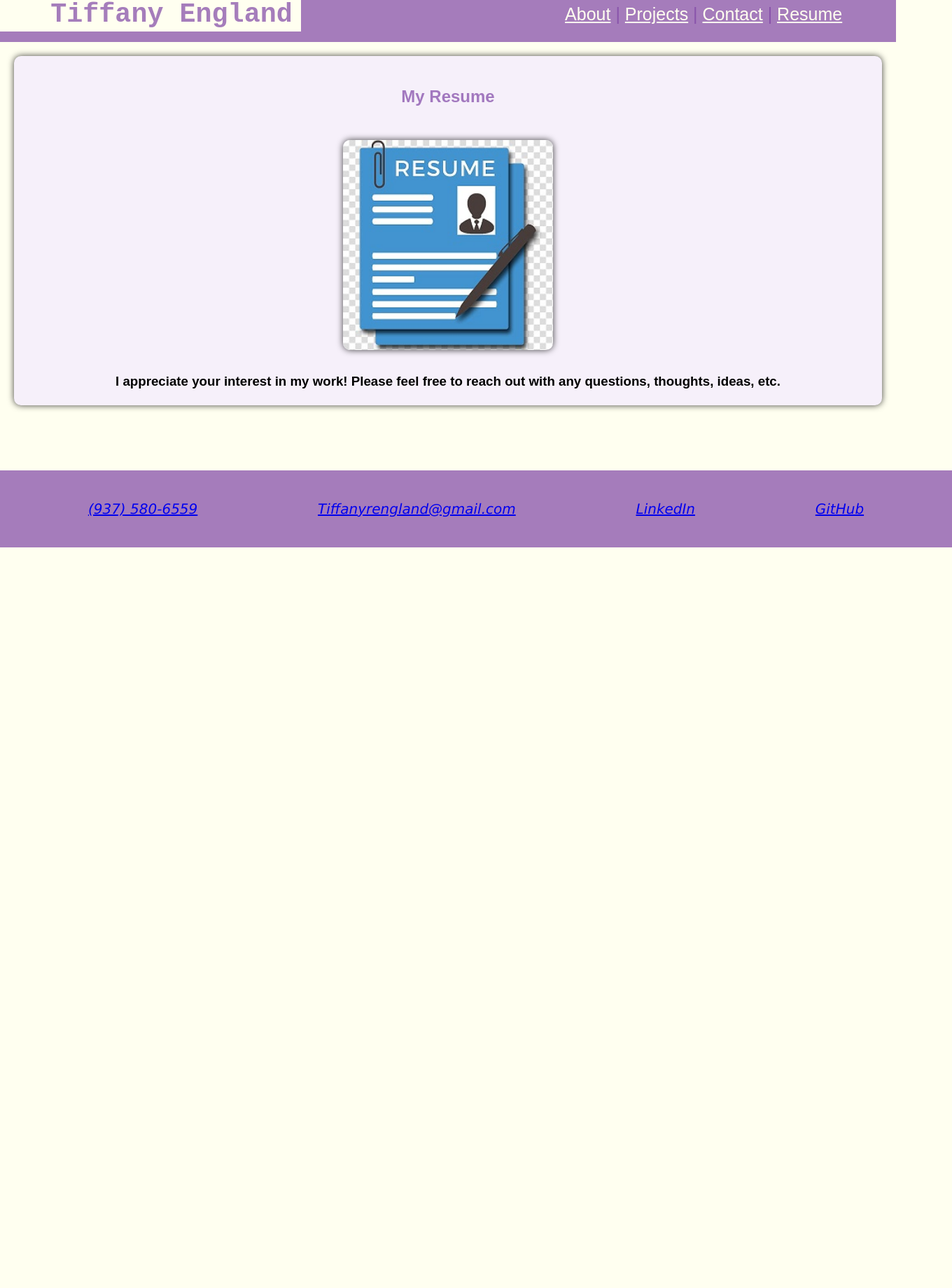
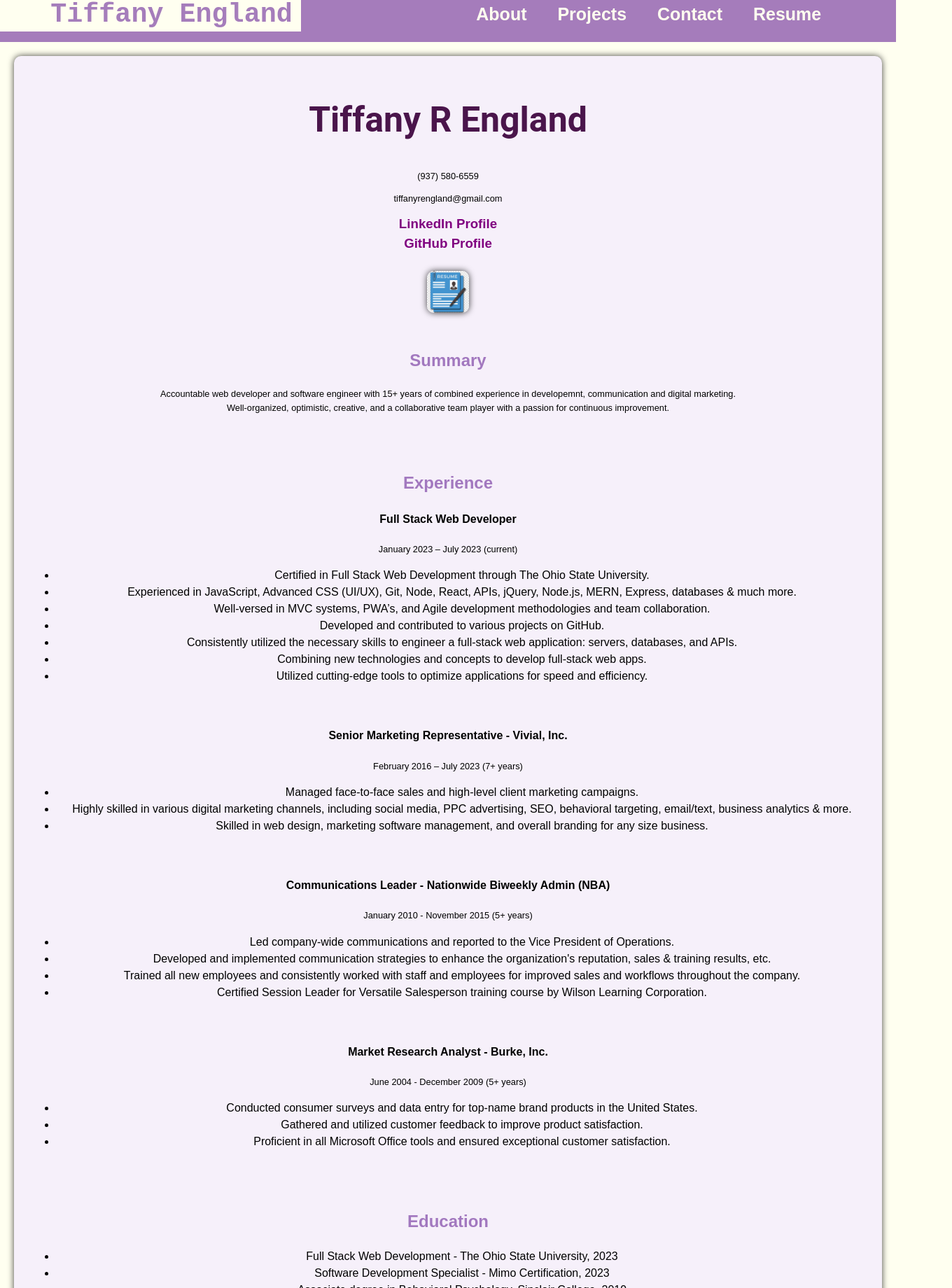
Before and after one commit to Trengland/React-Portfolio, a React (Create React App) app: page /react-portfolio/resume in a window 1280 px wide. Shown: the part 18-1858 px from the top of the page at 70% size, 1360 px wide, since content can reach past the window. Before the commit the page ends 800 px from the top, so only its background shows below. Built offline with nearby package versions, Linux system fonts and the light colour scheme.

Commit message:
updated resume page, nav, footer and styling

```diff
--- a/src/components/about/about.js
+++ b/src/components/about/about.js
@@ -12,13 +12,16 @@ function About() {
       <a rel="noreferrer" target="_blank" href="https://www.linkedin.com/in/tiffany-england-39374b55/">
       <img alt='profile' id="profileimage" src={me}/>
       </a>
-      <p>Highly accountable and ever-optimistic, having a strong background and expertise in Digital Marketing & Communications. I am certified through The Ohio State University as a Full-stack Web Developer.
+      <p>Highly accountable and ever-optimistic, having a strong background and expertise in Digital Marketing & Communications. <br></br>
+      I am also certified through The Ohio State University as a Full-stack Web Developer.
         <br></br>
         <br></br>
-        According to multiple references, I am an organized, creative and extremely hard working individual. I collaborate well as a team while remaining diligent as an individual. I value efficiency and thorough communication.
+        According to multiple references, I am an organized, creative and extremely hard working individual. <br></br>
+        I collaborate well as a team while remaining diligent as an individual. I value efficiency and thorough communication.
         <br></br>
         <br></br>
-        Prior education in Behavioral Psychology has allowed me to keep a curious and open mind regarding work, ideas, teammates and projects. It also aids in my abilty to effectively communicate with any/all personality types.
+        Prior education in Behavioral Psychology has allowed me to keep a curious and open mind regarding work, ideas, teammates & projects. <br></br>
+        It also aids in my abilty to effectively communicate with any/all personality types.
         <br></br>
         <br></br>
         <br></br>
--- a/src/components/contact/style.css
+++ b/src/components/contact/style.css
@@ -1,4 +1,4 @@
-#address {
+#addresscontact {
     padding-top: 90px;
     font-size: 20px;
 }
@@ -38,5 +38,11 @@
 
 
 .contact-info > div {
-    flex: 0 0 77%;
+    flex: 0 0 75%;
 }
+
+a {
+    color: purple;
+    text-decoration: none;
+    font-weight: bold;
+}
--- a/src/components/footer/footer.js
+++ b/src/components/footer/footer.js
@@ -7,10 +7,10 @@ function Footer() {
         <footer id="entireFooter" >
     <div>
       <address id="footerAddress" >
-        <a href="tel:+19375806559">
+        <a href="tel:+19375806559" id="phone" >
           (937) 580-6559
         </a>
-        <a href="mailto:tiffanyrengland@gmail.com">
+        <a href="mailto:tiffanyrengland@gmail.com" id="email" >
           Tiffanyrengland@gmail.com </a>
           <a href="https://www.linkedin.com/in/tiffany-england-39374b55/" id="linkedin">
               LinkedIn
--- a/src/components/footer/style.css
+++ b/src/components/footer/style.css
@@ -18,7 +18,49 @@ footer {
     display: flex;
     justify-content: space-between;
     padding: 40px;
-    position: fixed;
+    position: relative;
     bottom: 0;
     width: 100%;
 }
+
+#linkedin {
+   color:azure;
+}
+
+#github {
+    color:azure;
+}
+
+#email {
+    color:azure;
+}
+
+#phone {
+    color:azure;
+}
+
+#linkedin:hover {
+    color: var(--secondary);
+
+}
+
+#github:hover {
+    color: var(--secondary);
+}
+
+#email:hover {
+    color: var(--secondary);
+}
+
+#phone:hover {
+    color: var(--secondary);
+}
+
+#linkedin, #github, #email, #phone {
+    transition: transform 0.2s ease-in-out;
+}
+
+#linkedin:hover, #github:hover, #email:hover, #phone:hover {
+    color: var(--secondary);
+    transform: scale(1.1); /* You can adjust the scale factor as needed */
+}
--- a/src/components/nav/nav.js
+++ b/src/components/nav/nav.js
@@ -4,14 +4,14 @@ import { Outlet, Link } from "react-router-dom";
 
 function Nav() {
   return (
-<div id="navItems" >
+<div id="allnavItems" >
     <Link id="about" to="/">About</Link>
-      <span>&nbsp;|&nbsp;</span>
-    <Link id="about" to="/projects">Projects</Link>
-      <span>&nbsp;|&nbsp;</span>
-    <Link id="about" to="/contact">Contact</Link>
-      <span>&nbsp;|&nbsp;</span>
-    <Link id="about" to="/resume">Resume</Link>
+      <span>&nbsp;&nbsp;</span>
+    <Link id="projects" to="/projects">Projects</Link>
+      <span>&nbsp;&nbsp;</span>
+    <Link id="contact" to="/contact">Contact</Link>
+      <span>&nbsp;&nbsp;</span>
+    <Link id="resume" to="/resume">Resume</Link>
   <Outlet/>
 </div>
 
--- a/src/components/nav/style.css
+++ b/src/components/nav/style.css
@@ -1,12 +1,25 @@
-#navItems {
+#allnavItems {
     font-size: 25px;
     color: var(--tertiary);
 }
 
-#about {
-    color: #fffff0;
+#navItems:hover {
+    color: rgb(245, 245, 192);
 }
 
-#about:hover {
-    color: var(--dark)
+#about,
+#projects,
+#contact,
+#resume {
+    color: #fffff0;
+    margin-right: 30px; /* Adjust the margin value as needed */
 }
+
+
+#about:hover,
+#projects:hover,
+#contact:hover,
+#resume:hover {
+    color: var(--secondary);
+    font-size: 26px;
+}
--- a/src/components/projects/style.css
+++ b/src/components/projects/style.css
@@ -92,16 +92,16 @@
 }
 
 .work5 {
-    background-image: url("https://user-images.githubusercontent.com/122329399/223573775-5497b06d-b9bd-4204-97f3-0b10505cc2fb.png");
+    background-image: url("C:\Users\Tiffany\bootcamp\react-portfolio\src\images\ScreenshotPerformanceGains.jpg");
 }
 
 .work6 {
     background-image: url("https://user-images.githubusercontent.com/122329399/220512227-be936478-e44c-433d-98e2-58a12ad1e87e.png");
 }
 
-.work7 {
+/* .work7 {
     background-image: url("https://user-images.githubusercontent.com/122329399/224814764-8705afde-dc67-49fe-ab98-7aea5b0f97a1.png")
-}
+} */
 
 .work8 {
     background-image: url("https://user-images.githubusercontent.com/122329399/221688151-d932e1d9-502d-4fcf-bbbc-1c4cefd8e8c8.png")
--- a/src/components/resume/resume.js
+++ b/src/components/resume/resume.js
@@ -6,16 +6,95 @@ function Resume() {
   const resumeUrl = 'https://docs.google.com/document/d/1HBI5CIlyqa3DUOjmyjcGz5Um0SZGufHfpi0wl4p6W1M/edit?usp=sharing';
 
   return (
-    <div id="resume">
-      <h2>My Resume</h2>
-      <br />
+
+    <div id="resumepage">
+      <h1>Tiffany R England</h1>
+      <p>(937) 580-6559</p>
+      <p>tiffanyrengland@gmail.com</p>
+      <h3><a href="https://www.linkedin.com/in/tiffany-england-39374b55/" target="_blank">LinkedIn Profile</a></h3>
+      <h3><a href="https://github.com/Trengland" target="_blank">GitHub Profile</a></h3>
+      <br></br>
       <a href={resumeUrl} target="_blank" rel="noreferrer">
-        <img id="resumeImg" src={resume} alt="Resume" />
-      </a>
-      <br />
-      <br />
-      <h3>I appreciate your interest in my work! Please feel free to reach out with any questions, thoughts, ideas, etc.</h3>
+     <img id="resumeImg" src={resume} alt="Resume" />
+    </a>
+
+<br>
+</br>
+<br></br>
+      <h2>Summary</h2>
+      <p>
+        Accountable web developer and software engineer with 15+ years of combined experience in developemnt, communication and digital marketing.<br></br>
+        Well-organized, optimistic, creative, and a collaborative team player with a passion for continuous improvement.
+      </p>
+    <br></br>
+    <br></br>
+      <h2>Experience</h2>
+      <h4>Full Stack Web Developer</h4>
+      <p>January 2023 – July 2023 (current)</p>
+      <ul>
+        <li>Certified in Full Stack Web Development through The Ohio State University.</li>
+        <li>Experienced in JavaScript, Advanced CSS (UI/UX), Git, Node, React, APIs, jQuery, Node.js, MERN, Express, databases & much more.</li>
+        <li>Well-versed in MVC systems, PWA’s, and Agile development methodologies and team collaboration.</li>
+        <li>Developed and contributed to various projects on GitHub.</li>
+        <li>Consistently utilized the necessary skills to engineer a full-stack web application: servers, databases, and APIs.</li>
+        <li>Combining new technologies and concepts to develop full-stack web apps.</li>
+        <li>Utilized cutting-edge tools to optimize applications for speed and efficiency.</li>
+      </ul>
+    <br></br>
+      <h4>Senior Marketing Representative - Vivial, Inc.</h4>
+      <p>February 2016 – July 2023 (7+ years)</p>
+      <ul>
+        <li>Managed face-to-face sales and high-level client marketing campaigns.</li>
+        <li>Highly skilled in various digital marketing channels, including social media, PPC advertising, SEO, behavioral targeting, email/text, business analytics & more.</li>
+        <li>Skilled in web design, marketing software management, and overall branding for any size business.</li>
+      </ul>
+    <br></br>
+      <h4>Communications Leader - Nationwide Biweekly Admin (NBA)</h4>
+      <p>January 2010 - November 2015 (5+ years)</p>
+      <ul>
+        <li>Led company-wide communications and reported to the Vice President of Operations.</li>
+        <li>Developed and implemented communication strategies to enhance the organization's reputation, sales & training results, etc.</li>
+        <li>Trained all new employees and consistently worked with staff and employees for improved sales and workflows throughout the company.</li>
+        <li>Certified Session Leader for Versatile Salesperson training course by Wilson Learning Corporation.</li>
+      </ul>
+    <br></br>
+      <h4>Market Research Analyst - Burke, Inc.</h4>
+      <p>June 2004 - December 2009 (5+ years)</p>
+      <ul>
+        <li>Conducted consumer surveys and data entry for top-name brand products in the United States.</li>
+        <li>Gathered and utilized customer feedback to improve product satisfaction.</li>
+        <li>Proficient in all Microsoft Office tools and ensured exceptional customer satisfaction.</li>
+      </ul>
+    <br></br>
+    <br></br>
+      <h2>Education</h2>
+      <ul>
+        <li>Full Stack Web Development - <span>The Ohio State University</span>, 2023</li>
+        <li>Software Development Specialist - <span>Mimo Certification</span>, 2023</li>
+        <li>Associate degree in Behavioral Psychology, <span>Sinclair College</span>, 2019</li>
+        <li>Certified Session Leader – Sales & Communication, <span>Wilson Learning</span>, 2016</li>
+        <li>Associate degree in marketing, <span>Greene County Career Center</span>, 2004</li>
+      </ul>
+    <br></br>
+      <h2>Skills</h2>
+      <ul>
+        <li>Web Development/ Software Engineering – Certified in both front-end & back-end (OSU)</li>
+        <li>Digital Marketing: social media, PPC/SEM, SEO, branding, web design</li>
+        <li>Project Management: Team collaboration & motivation</li>
+        <li>Verbal & non-verbal Communication: ability to effectively convey complex technical concepts to both technical and non-technical stakeholders.</li>
+        <li>Mindset - My dynamic and optimistic personality not only fosters a positive and motivating work environment but also creates lasting business relationships.</li>
+      </ul>
     </div>
+    // <div id="resumepage">
+    //   <h2>My Resume</h2>
+    //   <br />
+    //   <a href={resumeUrl} target="_blank" rel="noreferrer">
+    //     <img id="resumeImg" src={resume} alt="Resume" />
+    //   </a>
+    //   <br />
+    //   <br />
+    //   <h3>I appreciate your interest in my work! Please feel free to reach out with any questions, thoughts, ideas, etc.</h3>
+    // </div>
   );
 }
 
--- a/src/components/resume/style.css
+++ b/src/components/resume/style.css
@@ -1,4 +1,4 @@
-#resume {
+#resumepage {
     text-align: center;
     background-color: #f6f0fa;
     padding: 20px;
@@ -8,8 +8,19 @@
 }
 
 #resumeImg {
-    width: 25%;
+    width: 5%;
     height: auto;
     border-radius: 10px;
     box-shadow: 0px 0px 10px 0px rgba(0,0,0,0.75);
 }
+
+#resumeImg:hover {
+    box-shadow: 0px 0px 10px 0px rgba(0,0,0,0.75);
+    transform: scale(1.1);
+}
+
+h1 {
+    font-family: 'Roboto', sans-serif;
+    font-size: 50px;
+    color: #4a154b;
+}
```
Also changed, not shown: src/components/contact/contact.js (+5 -5 lines), src/components/projects/projects.js (+14 -8 lines), src/images/ScreenshotPerformanceGains.jpg (added).
